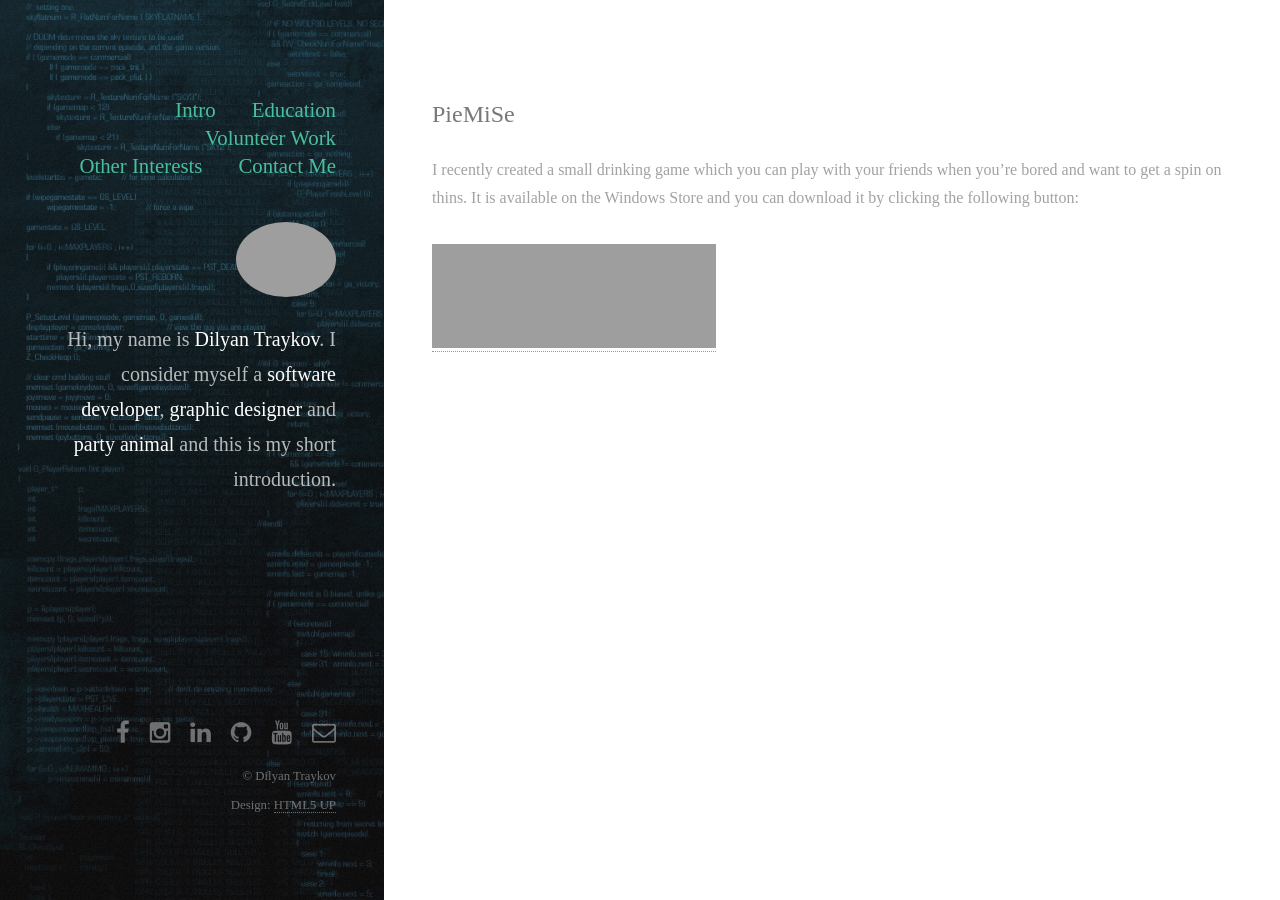
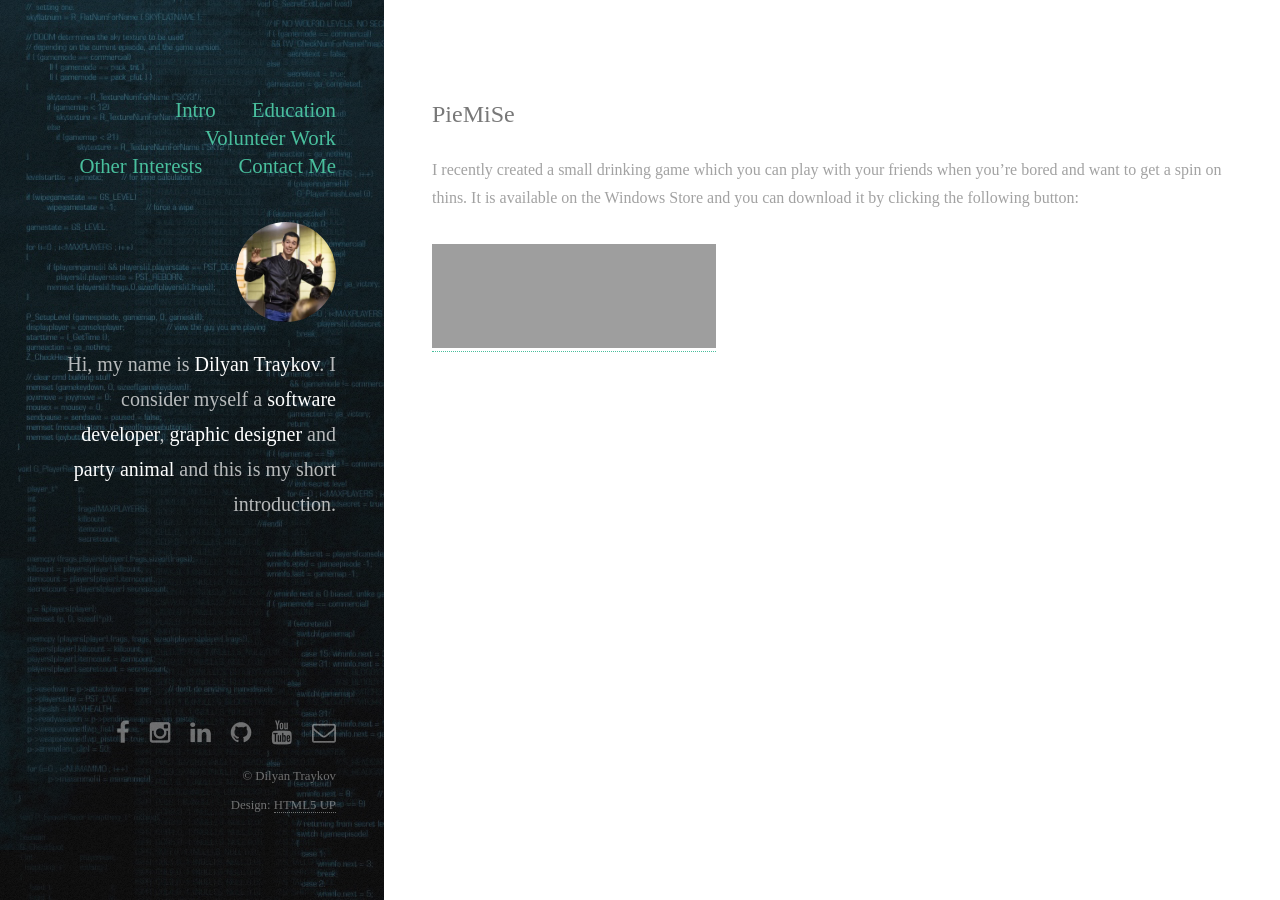
Before and after one commit to dilyantraykov/dilyantraykov.github.io, a Jekyll site: the page built from PieMiSe/index.md, in a window 1280 px wide. Built offline with Jekyll 4.4.1, drawn with Linux system fonts in a browser that asks for light colours; nearby versions of some CDN libraries; some web fonts are replaced; library files that are not in the unit come from our copies; a script that is not in the unit is left out; grey boxes are pictures that could not be loaded.

Commit message:
Update header.html

```diff
--- a/_includes/header.html
+++ b/_includes/header.html
@@ -47,7 +47,7 @@
                 <li><a target="_self" href="#contact-me">Contact Me</a></li>
             </ul>
         </nav>
-        <span class="image avatar"><img src="images/avatar.jpg" alt="Dilyan Traykov avatar" /></span>
+        <span class="image avatar"><img src="{{ site.data.global.url }}/images/avatar.jpg" alt="Dilyan Traykov avatar" /></span>
         <h1>Hi, my name is <strong>Dilyan Traykov</strong>.<br />
             I consider myself a <strong>software developer</strong>,<br />
             <strong>graphic designer</strong> and <strong>party animal</strong><br />
```
